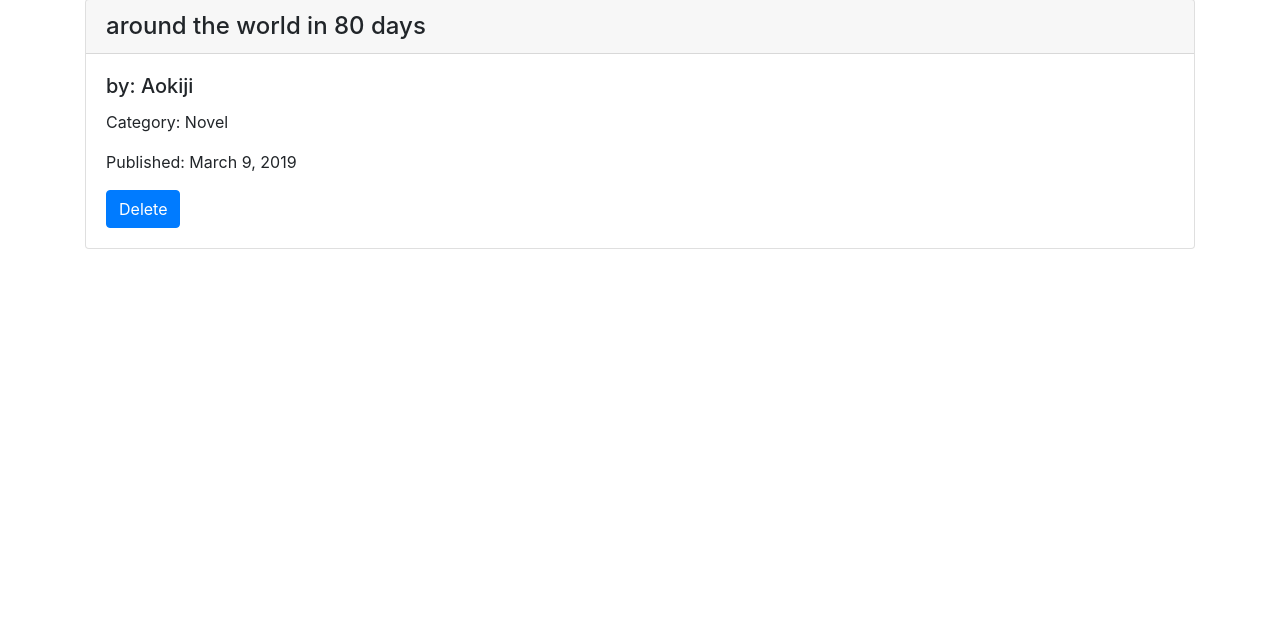
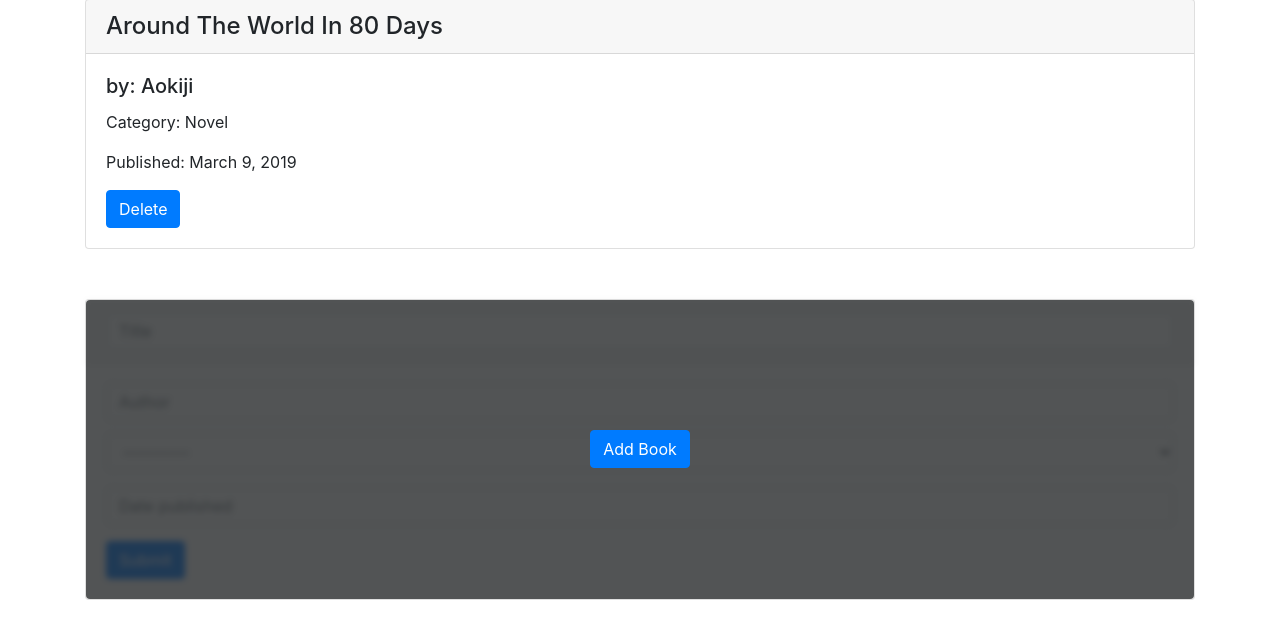
Before and after one commit to dgallantino/BookList, a Django app: page / in a window 1280 px wide. Shown: the part 71-710 px from the top of the page. Run offline with Django 3.2, Linux system fonts and the light colour scheme; data comes from the database, SQL or seed files in the repository; both versions use the stored data as it was after the commit; some libraries are stand-ins or nearby versions.

Commit message:
add basic add-form

```diff
--- /dev/null
+++ b/BookListApp/forms.py
@@ -0,0 +1,30 @@
+from django import forms
+from BookListApp import models
+
+class BookBaseForm(forms.ModelForm):
+    class Meta:
+        model = models.Book
+        fields = '__all__'
+
+class BookCreationForm(BookBaseForm):
+    """Creation Form"""
+    def __init__(self, *args, **kwargs):
+        super(BookCreationForm, self).__init__(*args, **kwargs)
+        for visible in self.visible_fields():
+            visible.field.widget.attrs['class'] = 'form-control'
+            visible.field.widget.attrs['placeholder'] = visible.field.label
+            visible.field.widget.attrs['required'] = True
+    class Media:
+        css = {
+            'all':(
+                'BookListApp/css/add-form.css',
+            )
+        }
+
+        js = (
+            'BookListApp/js/add-form.js',
+        )
+
+
+class BookUpdateForm(BookBaseForm):
+    """Update Form"""
--- /dev/null
+++ b/BookListApp/static/BookListApp/css/add-form.css
@@ -0,0 +1,17 @@
+.overlay{
+  display: flex;
+  justify-content: center;
+  align-items: center;
+  position: absolute;
+  z-index: 2;
+  background: rgba(39, 42, 43, 0.8);
+  transition: opacity 200ms ease-in-out;
+  border-radius: 4px;
+  width: 100%;
+  height: 100%;
+}
+
+.blur{
+  filter: blur(3px);
+  -webkit-filter: blur(3px);
+}
--- /dev/null
+++ b/BookListApp/static/BookListApp/css/main-page.css
@@ -0,0 +1,3 @@
+.card{
+  margin-top: 50px;
+}
--- /dev/null
+++ b/BookListApp/static/BookListApp/js/add-form.js
@@ -0,0 +1,19 @@
+var sizeTheOverlays = function() {
+    $(".overlay").resize().each(function() {
+    var h = $(this).parent().outerHeight();
+    var w = $(this).parent().outerWidth();
+    $(this).css("height", h);
+    $(this).css("width", w);
+  });
+};
+
+sizeTheOverlays();
+
+
+var width = $(window).width();
+$(window).resize(function(){
+   if($(this).width() != width){
+      width = $(this).width();
+      sizeTheOverlays();
+   }
+});
--- a/BookListApp/static/BookListApp/js/delete.js
+++ b/BookListApp/static/BookListApp/js/delete.js
@@ -5,7 +5,6 @@
     $.each(this,function(idx,dom_object){
       var button = $(dom_object);
       var parrent_card = button.closest('div.card');
-      console.log( button.attr('href'));
 
       button.on('click',function(e){
         e.preventDefault();
@@ -20,6 +19,7 @@
         })
         .done(function(data){
           //deletion complete
+          parrent_card.remove();
         });
         return 0;
       });
--- a/BookListApp/templates/BookListApp/base.html
+++ b/BookListApp/templates/BookListApp/base.html
@@ -17,6 +17,10 @@
     <!-- Latest compiled JavaScript -->
     <script src="https://maxcdn.bootstrapcdn.com/bootstrap/4.1.1/js/bootstrap.min.js"></script>
     {% block scripts %}
+    {% endblock %}
+
+    {% block form-media %}
+      {{form.media}}
     {% endblock %}
 
   </head>
--- /dev/null
+++ b/BookListApp/templates/BookListApp/book-create.html
@@ -0,0 +1,22 @@
+<div class="card">
+  <div class="overlay">
+    <a href="#"  class="btn btn-primary btn-add">Add Book</a>
+  </div>
+  <form action="{% url 'BookListApp:home' %}" class="blur" method="post">
+    {% csrf_token %}
+    <h4 class="card-header">{{ form.title }}</h4>
+    <div class="card-body">
+      <h5 class="card-title">{{form.author }}</h5>
+      <p>{{form.type_of_book}} </p>
+      <p>{{form.date_published}}</p>
+      <input type="submit" name="submit" value="Submit" class="btn btn-primary">
+    </div>
+  </form>
+</div>
+<script type="text/javascript">
+  $(".btn-add").on("click", function(e){
+    e.preventDefault();
+    var parrent = $(this).parent(".overlay").hide();
+    parrent.siblings(".blur").toggleClass("blur");
+  });
+</script>
--- a/BookListApp/templates/BookListApp/bookview.html
+++ b/BookListApp/templates/BookListApp/book-view.html
@@ -1,5 +1,5 @@
 <div class="card">
-  <h4 class="card-header">{{Book.title}}</h4>
+  <h4 class="card-header">{{Book.title|title}}</h4>
   <div class="card-body">
     <h5 class="card-title">by: {{Book.author | title}}</h5>
     <p>Category: {{Book.get_type_of_book_display}} </p>
--- /dev/null
+++ b/BookListApp/templates/BookListApp/main-page.html
@@ -0,0 +1,29 @@
+{% extends "BookListApp/base.html" %}
+{% load static%}
+
+{% block stylesheet %}
+  <link rel="stylesheet" href="{% static "BookListApp/css/main-page.css" %}">
+{% endblock %}
+
+{% block scripts %}
+  <script src="{% static 'BookListApp/js/cookie-manager.js' %}"></script>
+  <script src="{% static 'BookListApp/js/delete.js' %}"></script>
+{% endblock %}
+
+{% block content-main %}
+<main style="margin-top:70px;">
+  <div class="container container-main" >
+    {% for Book in Books %}
+      {% include "BookListApp/book-view.html" with Book=Book %}
+    {% endfor %}
+
+    {% include "BookListApp/book-create.html" with form=form %}
+  </div>
+</main>
+{% endblock %}
+
+{% block content-scripts %}
+<script type="text/javascript">
+  $('.btn-delete').asDeleteButton();
+</script>
+{% endblock %}
--- a/BookListApp/templates/BookListApp/mainpage.html
+++ /dev/null
@@ -1,24 +0,0 @@
-{% extends "BookListApp/base.html" %}
-{% load static%}
-
-{% block scripts %}
-<script src="{% static 'BookListApp/js/cookie-manager.js' %}"></script>
-<script src="{% static 'BookListApp/js/delete.js' %}"></script>
-
-{% endblock %}
-
-{% block content-main %}
-<main style="margin-top:70px;">
-  <div class="container container-main" >
-    {% for Book in Books %}
-      {% include "BookListApp/bookview.html" with Book=Book %}
-    {% endfor %}
-  </div>
-</main>
-{% endblock %}
-
-{% block content-scripts %}
-<script type="text/javascript">
-  $('.btn-delete').asDeleteButton();
-</script>
-{% endblock %}
--- a/BookListApp/urls.py
+++ b/BookListApp/urls.py
@@ -15,4 +15,9 @@ urlpatterns = [
         views.DeleteBookView.as_view(),
         name = 'delete'
     ),
+    path(
+        'create/',
+        views.MainListView.as_view(),
+        name = 'create'
+    ),
 ]+ static(settings.STATIC_URL, document_root=settings.STATIC_ROOT)
--- a/BookListApp/views.py
+++ b/BookListApp/views.py
@@ -1,22 +1,30 @@
 from django.shortcuts import render
 from django.views.generic import ListView
-from django.views.generic.edit import DeleteView
+from django.views.generic.edit import DeleteView, CreateView, UpdateView
 from django.urls import reverse_lazy
 
 
-from BookListApp import models
+from BookListApp import models, forms
 # Create your views here.
 
 
-class MainListView(ListView):
-    template_name = 'BookListApp/mainpage.html'
-    context_object_name = 'Books'
+class MainListView(CreateView):
+    template_name = 'BookListApp/main-page.html'
     model=models.Book
+    form_class = forms.BookCreationForm
+    success_url = reverse_lazy('BookListApp:home')
     def get_context_data(self,**kwargs):
         context = super(MainListView,self).get_context_data(**kwargs)
+        #context for the book list
+        context["Books"] = self.model.objects.all();
+        #context for navigation
         context["Navigations"] = ["Home",]
         return context
 
 class DeleteBookView(DeleteView):
     model = models.Book
     success_url = reverse_lazy('BookListApp:home')
+
+class UpdateBookView(UpdateView):
+    model = models.Book
+    success_url = reverse_lazy('BookListApp:home')
```
Also changed, not shown: db.sqlite3.
